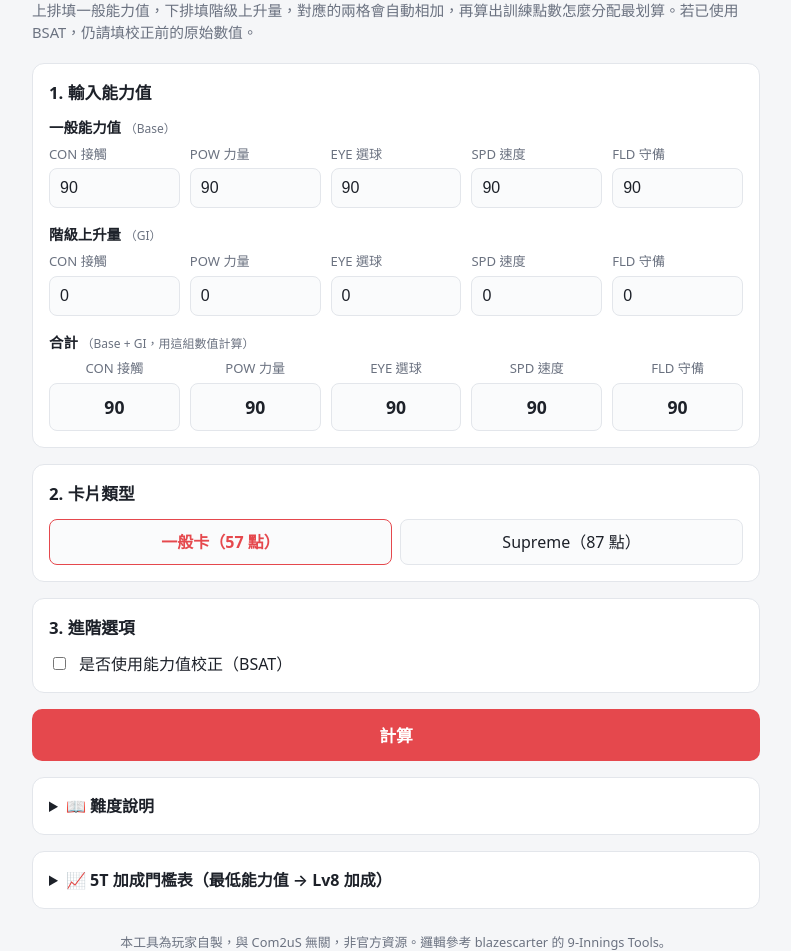
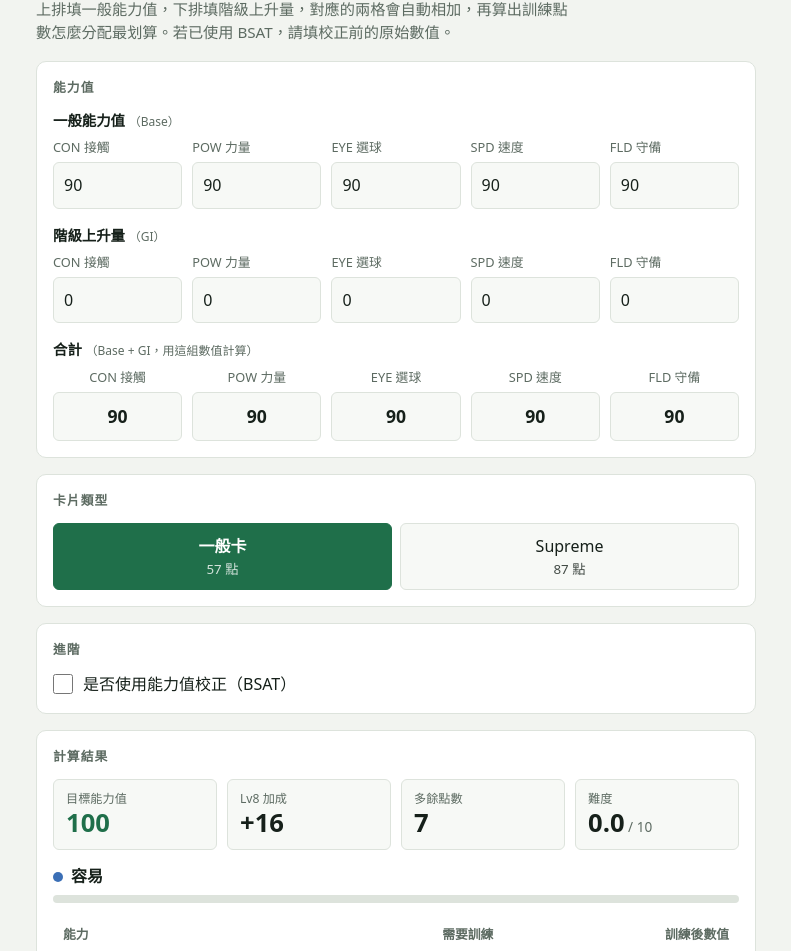
Before and after one commit to 40823232/5T, a plain HTML site: page index.html in a window 1280 px wide. Shown: the part 70-1021 px from the top of the page, without its empty margins (244-1035 px from the left). Drawn offline with Linux system fonts and the light colour scheme.

Commit message:
Update index.html

```diff
--- a/index.html
+++ b/index.html
@@ -2,175 +2,242 @@
 <html lang="zh-Hant">
 <head>
 <meta charset="utf-8">
-<meta name="viewport" content="width=device-width, initial-scale=1">
+<meta name="viewport" content="width=device-width, initial-scale=1, viewport-fit=cover">
 <title>5T 五拍計算機</title>
+<meta name="claude:viewport-fit-sides" content="cover">
 <style>
+  /* Layout: single centered column. Inputs on top, live result below, reference tables folded away. */
   :root {
-    --bg: #f5f6f8; --card: #ffffff; --text: #1d2129; --muted: #6b7280;
-    --line: #e3e6eb; --accent: #e5484d; --accent-text: #ffffff; --input: #fafbfc;
-    --c0: #3b82f6; --c1: #22a06b; --c2: #d9a400; --c3: #f08a24; --c4: #e5484d;
+    --bg: #f2f4f0;
+    --card: #ffffff;
+    --fg: #16201a;
+    --muted: #5d6b62;
+    --line: #dde3dc;
+    --field: #f7f9f6;
+    --accent: #1f6f4a;
+    --accent-fg: #ffffff;
+    --d0: #3b6fb6;
+    --d1: #2f8f5b;
+    --d2: #b88a00;
+    --d3: #d4701c;
+    --d4: #c2383d;
   }
   @media (prefers-color-scheme: dark) {
-    :root {
-      --bg: #0e1117; --card: #1a1d26; --text: #f1f3f6; --muted: #9aa3b2;
-      --line: #2a2f3b; --input: #232733;
+    :root:not([data-theme="light"]) {
+      --bg: #0e1411;
+      --card: #162019;
+      --fg: #eaf0eb;
+      --muted: #97a79c;
+      --line: #263329;
+      --field: #1c2820;
+      --accent: #4cc38a;
+      --accent-fg: #07130c;
+      --d0: #6a9be0;
+      --d1: #4cc38a;
+      --d2: #e0b52e;
+      --d3: #f0924a;
+      --d4: #ee6a6f;
+      color-scheme: dark;
     }
   }
+  :root[data-theme="dark"] {
+    --bg: #0e1411;
+    --card: #162019;
+    --fg: #eaf0eb;
+    --muted: #97a79c;
+    --line: #263329;
+    --field: #1c2820;
+    --accent: #4cc38a;
+    --accent-fg: #07130c;
+    --d0: #6a9be0;
+    --d1: #4cc38a;
+    --d2: #e0b52e;
+    --d3: #f0924a;
+    --d4: #ee6a6f;
+    color-scheme: dark;
+  }
+
   * { box-sizing: border-box; }
+  [hidden] { display: none !important; }
   body {
-    margin: 0; background: var(--bg); color: var(--text);
-    font-family: system-ui, -apple-system, "Segoe UI", "Microsoft JhengHei", "PingFang TC", sans-serif;
-    line-height: 1.5;
+    margin: 0;
+    background: var(--bg);
+    color: var(--fg);
+    font: 16px/1.55 system-ui, -apple-system, "Segoe UI", "Microsoft JhengHei", "PingFang TC", "Noto Sans TC", sans-serif;
+    padding-block: 28px 48px;
+    padding-left: max(16px, env(safe-area-inset-left, 0px));
+    padding-right: max(16px, env(safe-area-inset-right, 0px));
   }
-  main { max-width: 760px; margin: 0 auto; padding: 24px 16px 48px; }
-  h1 { font-size: 1.7rem; margin: 0 0 4px; }
-  h2 { font-size: 1.05rem; margin: 0 0 12px; }
-  .sub { color: var(--muted); margin: 0 0 20px; font-size: .92rem; }
-  .card {
-    background: var(--card); border: 1px solid var(--line);
-    border-radius: 12px; padding: 16px; margin-bottom: 16px;
+  main { max-width: 720px; margin: 0 auto; display: grid; gap: 16px; }
+  h1 { font-size: 1.75rem; line-height: 1.2; margin: 0; text-wrap: balance; }
+  h2 { font-size: .8rem; letter-spacing: .08em; text-transform: uppercase; color: var(--muted); margin: 0 0 12px; font-weight: 600; }
+  .lead { color: var(--muted); margin: 6px 0 0; font-size: .95rem; max-width: 62ch; }
+
+  .panel { background: var(--card); border: 1px solid var(--line); border-radius: 10px; padding: 16px; }
+  .stats { display: grid; grid-template-columns: repeat(5, minmax(0, 1fr)); gap: 10px; }
+  .f { display: block; font-size: .8rem; color: var(--muted); margin-bottom: 4px; }
+  .f b { color: var(--fg); font-weight: 700; letter-spacing: .04em; }
+  input[type=number], select {
+    width: 100%; min-width: 0; padding: 10px; font: inherit; color: var(--fg);
+    background: var(--field); border: 1px solid var(--line); border-radius: 6px;
+    font-variant-numeric: tabular-nums;
   }
-  .stats { display: grid; grid-template-columns: repeat(5, 1fr); gap: 10px; }
-  @media (max-width: 560px) { .stats { grid-template-columns: repeat(3, 1fr); } }
-  label.f { display: block; font-size: .82rem; color: var(--muted); margin-bottom: 4px; }
-  input[type=number], select {
-    width: 100%; padding: 10px; font-size: 1rem; color: var(--text);
-    background: var(--input); border: 1px solid var(--line); border-radius: 8px;
-  }
+  input:focus-visible, select:focus-visible, summary:focus-visible, button:focus-visible,
+  .seg label:has(input:focus-visible) { outline: 2px solid var(--accent); outline-offset: 2px; }
+
   .rowlabel { font-size: .9rem; font-weight: 600; margin: 16px 0 6px; }
-  .rowlabel:first-of-type { margin-top: 0; }
+  .rowlabel.first { margin-top: 0; }
   .rowlabel small { color: var(--muted); font-weight: 400; }
   .sumbox {
     padding: 10px; text-align: center; font-size: 1.1rem; font-weight: 700;
-    background: var(--input); border: 1px solid var(--line); border-radius: 8px;
+    background: var(--field); border: 1px solid var(--line); border-radius: 6px;
     font-variant-numeric: tabular-nums;
   }
+  .sumbox.cap { color: var(--d3); border-color: var(--d3); }
   .sumcell .f { text-align: center; }
-  .seg { display: flex; gap: 8px; flex-wrap: wrap; }
-  .seg label {
-    flex: 1; min-width: 150px; text-align: center; padding: 10px; cursor: pointer;
-    border: 1px solid var(--line); border-radius: 8px; background: var(--input);
-  }
-  .seg input { display: none; }
-  .seg input:checked + span { font-weight: 700; color: var(--accent); }
-  .seg label:has(input:checked) { border-color: var(--accent); }
+
+  .seg { display: grid; grid-template-columns: 1fr 1fr; gap: 8px; }
+  .seg label { display: block; text-align: center; padding: 10px; cursor: pointer; border: 1px solid var(--line); border-radius: 6px; background: var(--field); }
+  .seg input { position: absolute; opacity: 0; pointer-events: none; }
+  .seg label:has(input:checked) { border-color: var(--accent); background: var(--accent); color: var(--accent-fg); font-weight: 700; }
+  .seg small { display: block; opacity: .8; font-weight: 400; }
+
   .switch { display: flex; align-items: center; gap: 10px; cursor: pointer; }
-  .bsat { display: none; grid-template-columns: 1fr 1fr 1fr; gap: 10px; margin-top: 12px; }
-  .bsat.on { display: grid; }
-  @media (max-width: 560px) { .bsat { grid-template-columns: 1fr; } }
-  button.go {
-    width: 100%; padding: 14px; font-size: 1.05rem; font-weight: 700; cursor: pointer;
-    color: var(--accent-text); background: var(--accent); border: 0; border-radius: 10px;
-  }
-  button.go:active { transform: translateY(1px); }
-  .warn { color: var(--c3); font-size: .9rem; margin-top: 8px; }
-  .metrics { display: grid; grid-template-columns: repeat(4, 1fr); gap: 10px; margin-bottom: 14px; }
-  @media (max-width: 560px) { .metrics { grid-template-columns: repeat(2, 1fr); } }
-  .m { background: var(--input); border: 1px solid var(--line); border-radius: 10px; padding: 10px 12px; }
-  .m .k { font-size: .78rem; color: var(--muted); }
-  .m .v { font-size: 1.5rem; font-weight: 700; }
-  .bar { height: 10px; background: var(--line); border-radius: 99px; overflow: hidden; }
-  .bar > i { display: block; height: 100%; border-radius: 99px; }
-  .diff { margin: 4px 0 14px; font-weight: 600; }
+  .switch input { width: 20px; height: 20px; accent-color: var(--accent); margin: 0; }
+  .bsat { display: grid; grid-template-columns: repeat(3, minmax(0, 1fr)); gap: 10px; margin-top: 12px; }
+  .warn { color: var(--d3); font-size: .9rem; margin: 8px 0 0; }
+
+  .metrics { display: grid; grid-template-columns: repeat(4, minmax(0, 1fr)); gap: 10px; margin-bottom: 14px; }
+  .m { background: var(--field); border: 1px solid var(--line); border-radius: 6px; padding: 10px 12px; }
+  .m .k { font-size: .76rem; color: var(--muted); }
+  .m .v { font-size: 1.6rem; font-weight: 700; font-variant-numeric: tabular-nums; line-height: 1.2; }
+  .m .v small { font-size: .85rem; font-weight: 400; color: var(--muted); }
+  .m.hero .v { color: var(--accent); }
+
+  .diff { display: flex; align-items: center; gap: 8px; font-weight: 600; margin-bottom: 6px; }
+  .dot { width: 10px; height: 10px; border-radius: 50%; background: var(--c, var(--d0)); flex: none; }
+  .bar { height: 8px; background: var(--line); border-radius: 99px; overflow: hidden; }
+  .bar > i { display: block; height: 100%; background: var(--c, var(--d0)); transition: width .25s; }
+  @media (prefers-reduced-motion: reduce) { .bar > i { transition: none; } }
+
+  .tbl { overflow-x: auto; margin-top: 14px; }
   table { width: 100%; border-collapse: collapse; font-size: .95rem; }
   th, td { text-align: left; padding: 8px 10px; border-bottom: 1px solid var(--line); }
-  th { color: var(--muted); font-weight: 600; font-size: .82rem; }
-  td.n { font-variant-numeric: tabular-nums; }
-  details { margin-bottom: 12px; }
-  summary { cursor: pointer; font-weight: 600; }
-  footer { color: var(--muted); font-size: .8rem; text-align: center; margin-top: 24px; }
-  .hidden { display: none; }
+  th { color: var(--muted); font-size: .8rem; font-weight: 600; }
+  td.n, th.n { text-align: right; font-variant-numeric: tabular-nums; }
+  td.add { color: var(--accent); font-weight: 700; }
+
+  .sug { display: grid; grid-template-columns: minmax(0, 1fr) auto; gap: 2px 12px; align-items: center; padding: 10px 0; border-bottom: 1px solid var(--line); }
+  .sug:last-of-type { border-bottom: 0; }
+  .sug .t { font-weight: 600; }
+  .sug .d { color: var(--muted); font-size: .88rem; font-variant-numeric: tabular-nums; }
+  .sug .d b { color: var(--accent); }
+  button.pick {
+    grid-column: 2; grid-row: 1 / span 2; font: inherit; font-size: .9rem; cursor: pointer;
+    padding: 8px 14px; color: var(--accent-fg); background: var(--accent);
+    border: 0; border-radius: 6px; font-weight: 600;
+  }
+
+  details.panel summary { cursor: pointer; font-weight: 600; }
+  details.panel[open] summary { margin-bottom: 10px; }
+  footer { color: var(--muted); font-size: .8rem; }
+
+  @media (max-width: 560px) {
+    .stats { grid-template-columns: repeat(3, minmax(0, 1fr)); }
+    .metrics { grid-template-columns: repeat(2, minmax(0, 1fr)); }
+    .bsat { grid-template-columns: 1fr; }
+  }
 </style>
+
 </head>
 <body>
 <main>
-  <h1>⚾ 5T 五拍計算機</h1>
-  <p class="sub">上排填一般能力值，下排填階級上升量，對應的兩格會自動相加，再算出訓練點數怎麼分配最划算。若已使用 BSAT，仍請填校正前的原始數值。</p>
+  <header>
+    <h1>5T 五拍計算機</h1>
+    <p class="lead">上排填一般能力值，下排填階級上升量，對應的兩格會自動相加，再算出訓練點數怎麼分配最划算。若已使用 BSAT，請填校正前的原始數值。</p>
+  </header>
 
-  <section class="card">
-    <h2>1. 輸入能力值</h2>
-    <div class="rowlabel">一般能力值 <small>（Base）</small></div>
+  <section class="panel" aria-labelledby="h-in">
+    <h2 id="h-in">能力值</h2>
+    <div class="rowlabel first">一般能力值 <small>（Base）</small></div>
     <div class="stats" id="statsBase"></div>
     <div class="rowlabel">階級上升量 <small>（GI）</small></div>
     <div class="stats" id="statsGi"></div>
     <div class="rowlabel">合計 <small>（Base + GI，用這組數值計算）</small></div>
     <div class="stats" id="statsSum"></div>
+    <p class="warn" id="capWarn" hidden>橘色的項目合計超過 120，已以 120 計算（加成表最高到 120）。</p>
   </section>
 
-  <section class="card">
-    <h2>2. 卡片類型</h2>
+  <section class="panel" aria-labelledby="h-type">
+    <h2 id="h-type">卡片類型</h2>
     <div class="seg">
-      <label><input type="radio" name="sup" value="57" checked><span>一般卡（57 點）</span></label>
-      <label><input type="radio" name="sup" value="87"><span>Supreme（87 點）</span></label>
+      <label><input type="radio" name="sup" id="sup57" value="57" checked>一般卡<small>57 點</small></label>
+      <label><input type="radio" name="sup" id="sup87" value="87">Supreme<small>87 點</small></label>
     </div>
   </section>
 
-  <section class="card">
-    <h2>3. 進階選項</h2>
-    <label class="switch"><input type="checkbox" id="useBsat"> 是否使用能力值校正（BSAT）</label>
-    <div class="bsat" id="bsatBox">
-      <div><label class="f">減少</label><select id="bsSub"></select></div>
-      <div><label class="f">增加</label><select id="bsAdd"></select></div>
-      <div><label class="f">調整點數</label>
+  <section class="panel" aria-labelledby="h-adv">
+    <h2 id="h-adv">進階</h2>
+    <label class="switch" for="useBsat"><input type="checkbox" id="useBsat">是否使用能力值校正（BSAT）</label>
+    <div class="bsat" id="bsatBox" hidden>
+      <div><label class="f" for="bsSub">減少</label><select id="bsSub"></select></div>
+      <div><label class="f" for="bsAdd">增加</label><select id="bsAdd"></select></div>
+      <div><label class="f" for="bsAmt">調整點數</label>
         <select id="bsAmt"><option>1</option><option>2</option><option>3</option><option>4</option><option>5</option></select></div>
     </div>
-    <div class="warn hidden" id="bsWarn">「減少」與「增加」不能選同一項。</div>
+    <p class="warn" id="bsWarn" hidden>「減少」與「增加」不能選同一項。</p>
   </section>
 
-  <button class="go" id="calc">計算</button>
+  <div id="out" aria-live="polite" style="display:grid;gap:16px"></div>
 
-  <div id="out" style="margin-top:16px"></div>
-
-  <details class="card">
-    <summary>📖 難度說明</summary>
-    <p class="sub" style="margin-top:10px">難度代表訓練點數分配的「不平均程度」，越不平均越難達成。</p>
-    <table>
+  <details class="panel">
+    <summary>難度怎麼看</summary>
+    <p class="lead" style="margin-top:0">難度代表訓練點數分配的不平均程度，越不平均越難達成。</p>
+    <div class="tbl"><table>
       <tr><th>難度</th><th>評價</th></tr>
-      <tr><td>0–4</td><td>🟦 容易</td></tr>
-      <tr><td>4–6</td><td>🟩 稍有難度</td></tr>
-      <tr><td>6–8</td><td>🟨 中等難度</td></tr>
-      <tr><td>8–9</td><td>🟧 不太可能</td></tr>
-      <tr><td>9–10</td><td>🟥 極不可能</td></tr>
-    </table>
+      <tr><td>0–4</td><td><span class="diff" style="--c:var(--d0);margin:0"><i class="dot"></i>容易</span></td></tr>
+      <tr><td>4–6</td><td><span class="diff" style="--c:var(--d1);margin:0"><i class="dot"></i>稍有難度</span></td></tr>
+      <tr><td>6–8</td><td><span class="diff" style="--c:var(--d2);margin:0"><i class="dot"></i>中等難度</span></td></tr>
+      <tr><td>8–9</td><td><span class="diff" style="--c:var(--d3);margin:0"><i class="dot"></i>不太可能</span></td></tr>
+      <tr><td>9–10</td><td><span class="diff" style="--c:var(--d4);margin:0"><i class="dot"></i>極不可能</span></td></tr>
+    </table></div>
   </details>
 
-  <details class="card">
-    <summary>📈 5T 加成門檻表（最低能力值 → Lv8 加成）</summary>
-    <table id="tiers" style="margin-top:10px"><tr><th>最低能力值</th><th>Lv8 加成</th></tr></table>
+  <details class="panel">
+    <summary>Lv8 加成門檻表</summary>
+    <div class="tbl"><table id="tiers"><tr><th>最低能力值</th><th class="n">Lv8 加成</th></tr></table></div>
   </details>
 
-  <footer>本工具為玩家自製，與 Com2uS 無關，非官方資源。邏輯參考 blazescarter 的 9-Innings Tools。</footer>
+  <footer>玩家自製工具，與 Com2uS 無關，非官方資源。計算邏輯參考 blazescarter 的 9-Innings Tools。</footer>
 </main>
 
 <script>
 const LABELS = ["CON 接觸", "POW 力量", "EYE 選球", "SPD 速度", "FLD 守備"];
+const MAXV = 120; // 加成表最高到 120，所有能力值（含 BSAT 調整後）統一以此為上限
 const TIERS = [
   [72,80,8],[81,82,8],[83,84,9],[85,87,10],[88,89,11],[90,92,12],[93,94,13],[95,97,14],
   [98,99,15],[100,102,16],[103,104,17],[105,107,18],[108,109,19],[110,112,20],
   [113,114,21],[115,117,22],[118,119,23],[120,120,24]
 ];
-
-const getBonus = s => { for (const [lo,hi,b] of TIERS) if (s >= lo && s <= hi) return b; return 0; };
+const getBonus = s => { for (const [lo, hi, b] of TIERS) if (s >= lo && s <= hi) return b; return 0; };
+const code = i => LABELS[i].split(" ")[0];
 
 function diffLabel(d) {
-  if (d >= 9) return ["極不可能", "🟥", "--c4"];
-  if (d >= 8) return ["不太可能", "🟧", "--c3"];
-  if (d >= 6) return ["中等難度", "🟨", "--c2"];
-  if (d >= 4) return ["稍有難度", "🟩", "--c1"];
-  return ["容易", "🟦", "--c0"];
+  if (d >= 9) return ["極不可能", "var(--d4)"];
+  if (d >= 8) return ["不太可能", "var(--d3)"];
+  if (d >= 6) return ["中等難度", "var(--d2)"];
+  if (d >= 4) return ["稍有難度", "var(--d1)"];
+  return ["容易", "var(--d0)"];
 }
 
 function calculate(stats, total) {
-  // 1) 每點加到目前最低者，求 Cap
   const sim = stats.slice();
   for (let i = 0; i < total; i++) sim[sim.indexOf(Math.min(...sim))]++;
   const cap = Math.min(...sim), bonus = getBonus(cap);
 
-  // 2) 同加成的最低能力值 = 目標值
   let target = cap;
   for (let t = cap; t > 71; t--) { if (getBonus(t) === bonus) target = t; else break; }
 
-  // 3) 從最低者開始補到目標值
   let remaining = total;
   const cur = stats.slice(), train = new Array(stats.length).fill(0);
   [...cur.keys()].sort((a, b) => cur[a] - cur[b]).forEach(i => {
@@ -178,39 +245,74 @@ function calculate(stats, total) {
     cur[i] += add; train[i] += add; remaining -= add;
   });
 
-  // 4) 難度：母體標準差
   const mean = train.reduce((a, b) => a + b, 0) / train.length;
   const std = Math.sqrt(train.reduce((a, b) => a + (b - mean) ** 2, 0) / train.length);
   const difficulty = Math.min(10, Math.max(0, std / (total / stats.length) * 10));
-
   return { cap, bonus, target, train, final: cur, remaining, difficulty };
 }
 
-function render(title, r) {
-  const [label, icon, color] = diffLabel(r.difficulty);
+function applyBsat(stats, s, a, amt) {
+  const adj = stats.slice();
+  adj[s] = Math.max(1, adj[s] - amt);
+  adj[a] = Math.min(MAXV, adj[a] + amt);
+  return adj;
+}
+
+// 試遍所有「減少 A、增加 B、1–5 點」的組合，只留下比不調整更好的方案
+function bestBsat(stats, total, base) {
+  const all = [];
+  for (let s = 0; s < 5; s++) for (let a = 0; a < 5; a++) {
+    if (s === a) continue;
+    for (let amt = 1; amt <= 5; amt++) {
+      all.push({ s, a, amt, r: calculate(applyBsat(stats, s, a, amt), total) });
+    }
+  }
+  all.sort((x, y) => y.r.bonus - x.r.bonus || x.r.difficulty - y.r.difficulty || x.amt - y.amt);
+  return all
+    .filter(o => o.r.bonus > base.bonus || (o.r.bonus === base.bonus && o.r.difficulty < base.difficulty - 0.05))
+    .slice(0, 5);
+}
+
+function renderResult(title, r) {
+  const [label, color] = diffLabel(r.difficulty);
   const rows = LABELS.map((l, i) =>
-    `<tr><td>${l}</td><td class="n">${r.train[i]}</td><td class="n">${r.final[i]}</td></tr>`).join("");
+    `<tr><td>${l}</td><td class="n ${r.train[i] ? "add" : ""}">${r.train[i] ? "+" + r.train[i] : "0"}</td><td class="n">${r.final[i]}</td></tr>`).join("");
   return `
-  <section class="card">
+  <section class="panel">
     <h2>${title}</h2>
     <div class="metrics">
-      <div class="m"><div class="k">目標能力值</div><div class="v">${r.target}</div></div>
+      <div class="m hero"><div class="k">目標能力值</div><div class="v">${r.target}</div></div>
       <div class="m"><div class="k">Lv8 加成</div><div class="v">+${r.bonus}</div></div>
       <div class="m"><div class="k">多餘點數</div><div class="v">${r.remaining}</div></div>
-      <div class="m"><div class="k">難度</div><div class="v">${r.difficulty.toFixed(1)}<small style="font-size:.9rem"> / 10</small></div></div>
+      <div class="m"><div class="k">難度</div><div class="v">${r.difficulty.toFixed(1)}<small> / 10</small></div></div>
     </div>
-    <div class="diff">${icon} ${label}</div>
-    <div class="bar"><i style="width:${r.difficulty * 10}%;background:var(${color})"></i></div>
-    <table style="margin-top:14px">
-      <tr><th>能力</th><th>需要訓練</th><th>訓練後數值</th></tr>${rows}
-    </table>
+    <div class="diff" style="--c:${color}"><i class="dot"></i>${label}</div>
+    <div class="bar" style="--c:${color}"><i style="width:${r.difficulty * 10}%"></i></div>
+    <div class="tbl"><table>
+      <tr><th>能力</th><th class="n">需要訓練</th><th class="n">訓練後數值</th></tr>${rows}
+    </table></div>
   </section>`;
 }
 
-// ---- 初始化 ----
+function renderSuggestions(list, base) {
+  let body;
+  if (!list.length) {
+    body = `<p class="lead" style="margin:0">目前的數值，用 BSAT 調整後沒有更好的方案。</p>`;
+  } else {
+    body = list.map(o => `
+      <div class="sug">
+        <div class="t">${code(o.s)} −${o.amt}　→　${code(o.a)} +${o.amt}</div>
+        <div class="d">加成 +${base.bonus} → <b>+${o.r.bonus}</b>　難度 ${base.difficulty.toFixed(1)} → ${o.r.difficulty.toFixed(1)}</div>
+        <button type="button" class="pick" data-s="${o.s}" data-a="${o.a}" data-amt="${o.amt}">套用</button>
+      </div>`).join("");
+  }
+  return `<section class="panel"><h2>BSAT 建議（前 5 名）</h2>${body}</section>`;
+}
+
 const $ = id => document.getElementById(id);
+
 const numInput = (id, v, min) =>
-  `<input type="number" id="${id}" min="${min}" max="150" value="${v}" inputmode="numeric">`;
+  `<input type="number" id="${id}" min="${min}" max="${MAXV}" value="${v}" inputmode="numeric">`;
 $("statsBase").innerHTML = LABELS.map((l, i) =>
   `<div><label class="f" for="b${i}">${l}</label>${numInput("b" + i, 90, 1)}</div>`).join("");
 $("statsGi").innerHTML = LABELS.map((l, i) =>
@@ -218,45 +320,66 @@ $("statsGi").innerHTML = LABELS.map((l, i) =>
 $("statsSum").innerHTML = LABELS.map((l, i) =>
   `<div class="sumcell"><label class="f">${l}</label><div class="sumbox" id="sum${i}">90</div></div>`).join("");
 
-// 每一格的合計 = 一般能力值 + 階級上升量（限制在 1–150）
-function getStats() {
-  return LABELS.map((_, i) => {
-    const b = parseInt($("b" + i).value), g = parseInt($("g" + i).value) || 0;
-    return isNaN(b) ? NaN : Math.min(150, Math.max(1, b + Math.max(0, g)));
-  });
-}
-function updateSums() {
-  getStats().forEach((v, i) => { $("sum" + i).textContent = isNaN(v) ? "–" : v; });
-}
-document.addEventListener("input", updateSums);
 const opts = LABELS.map((l, i) => `<option value="${i}">${l}</option>`).join("");
 $("bsSub").innerHTML = opts; $("bsAdd").innerHTML = opts;
 $("bsSub").value = 1; $("bsAdd").value = 4;
 $("tiers").insertAdjacentHTML("beforeend", TIERS.map(([lo, hi, b]) =>
-  `<tr><td>${lo === hi ? lo : lo + "–" + hi}</td><td>+${b}</td></tr>`).join(""));
+  `<tr><td>${lo === hi ? lo : lo + "–" + hi}</td><td class="n">+${b}</td></tr>`).join(""));
 
-$("useBsat").addEventListener("change", e => $("bsatBox").classList.toggle("on", e.target.checked));
+// 每格合計 = Base + GI，限制在 1–120；任一格留空則回傳 null
+function readStats() {
+  return LABELS.map((_, i) => {
+    const b = parseInt($("b" + i).value), g = parseInt($("g" + i).value) || 0;
+    if (isNaN(b)) return null;
+    const raw = b + Math.max(0, g);
+    return { v: Math.min(MAXV, Math.max(1, raw)), capped: raw > MAXV };
+  });
+}
 
-$("calc").addEventListener("click", () => {
-  const stats = getStats().map(v => isNaN(v) ? 1 : v);
+function update() {
+  const read = readStats();
+  let anyCap = false;
+  read.forEach((c, i) => {
+    const box = $("sum" + i);
+    box.textContent = c ? c.v : "–";
+    box.classList.toggle("cap", !!(c && c.capped));
+    if (c && c.capped) anyCap = true;
+  });
+  $("capWarn").hidden = !anyCap;
+  if (read.some(c => c === null)) return;
+
+  const stats = read.map(c => c.v);
   const total = parseInt(document.querySelector("input[name=sup]:checked").value);
-  let html = render("📊 計算結果", calculate(stats, total));
+  const base = calculate(stats, total);
+  let html = renderResult("計算結果", base);
 
-  const warn = $("bsWarn");
-  warn.classList.add("hidden");
-  if ($("useBsat").checked) {
+  const on = $("useBsat").checked;
+  $("bsatBox").hidden = !on;
+  $("bsWarn").hidden = true;
+  if (on) {
     const s = +$("bsSub").value, a = +$("bsAdd").value, amt = +$("bsAmt").value;
-    if (s === a) warn.classList.remove("hidden");
-    else {
-      const adj = stats.slice();
-      adj[s] = Math.max(1, adj[s] - amt);
-      adj[a] = Math.min(120, adj[a] + amt);
-      html += render(`🔁 BSAT 調整後（${LABELS[s]} −${amt}、${LABELS[a]} +${amt}）`, calculate(adj, total));
-    }
+    if (s === a) $("bsWarn").hidden = false;
+    else html += renderResult(`BSAT 調整後：${code(s)} −${amt}，${code(a)} +${amt}`, calculate(applyBsat(stats, s, a, amt), total));
   }
+  html += renderSuggestions(bestBsat(stats, total, base), base);
   $("out").innerHTML = html;
-  $("out").scrollIntoView({ behavior: "smooth", block: "start" });
+}
+
+// 「套用」：把建議帶入進階選項並開啟 BSAT
+$("out").addEventListener("click", e => {
+  const btn = e.target.closest("button.pick");
+  if (!btn) return;
+  $("useBsat").checked = true;
+  $("bsSub").value = btn.dataset.s;
+  $("bsAdd").value = btn.dataset.a;
+  $("bsAmt").value = btn.dataset.amt;
+  update();
+  $("bsatBox").scrollIntoView({ behavior: "smooth", block: "center" });
 });
+
+document.addEventListener("input", update);
+document.addEventListener("change", update);
+update();
 </script>
 </body>
 </html>
```
